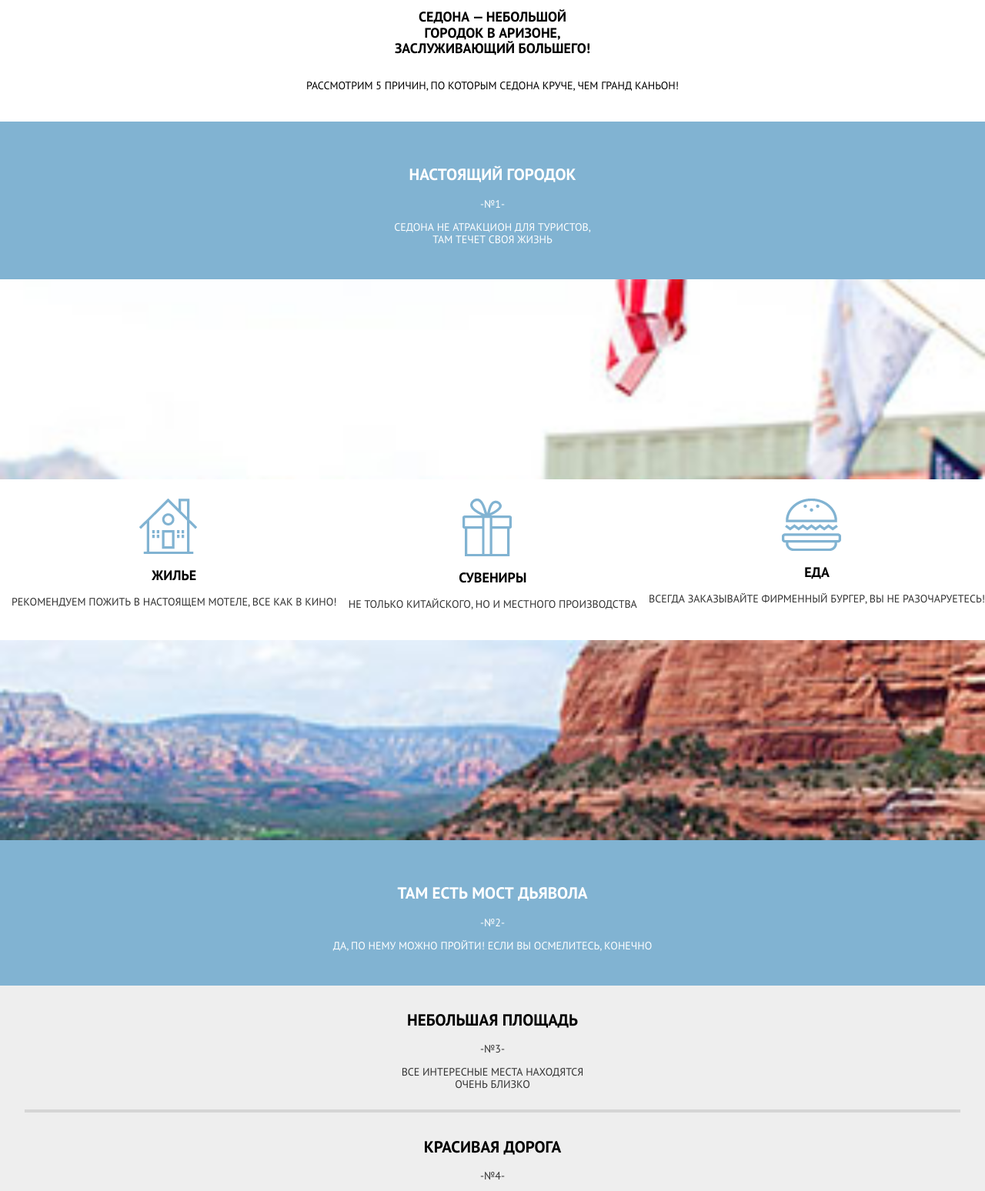
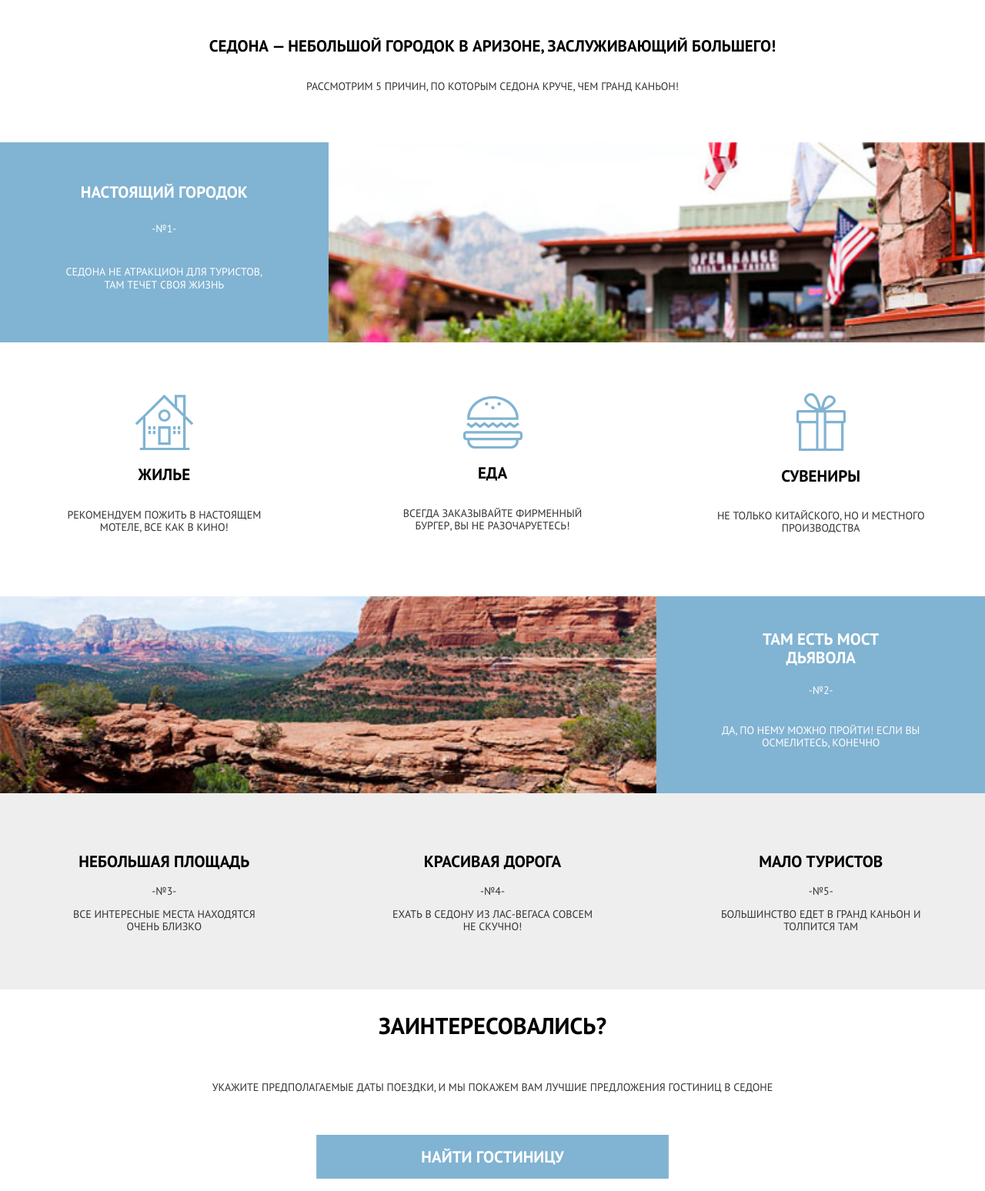
Before and after one commit to ButchStein/sedona, a website: page source/index.html in a window 1280 px wide. Shown: the part 610-2158 px from the top of the page at 77% size. Drawn offline with nearby package versions, Linux system fonts and the light colour scheme; files that its build step writes are made by us from their sources.

Commit message:
индексная

```diff
--- a/source/index.html
+++ b/source/index.html
@@ -27,9 +27,7 @@
       </header>
 
       <div class="content">
-        <h2 class="content__title">СЕДОНА — небольшой<br />
-          городок в АРИЗОНЕ,<br />
-          заслуживающий большего!</h2>
+        <h2 class="content__title">СЕДОНА — небольшой городок в АРИЗОНЕ, заслуживающий большего!</h2>
         <p class="content__text">
           Рассмотрим 5 причин, по которым седона круче, чем гранд каньон!
         </p>
@@ -39,8 +37,7 @@
         <div class="block-skill">
           <h2 class="block-skill__title">Настоящий городок</h2>
           <p class="block-skill__number">-№1-</p>
-          <p class="block-skill__text">СЕДОНА не атракцион для туристов,<br />
-            там течет своя жизнь</p>
+          <p class="block-skill__text">СЕДОНА не атракцион для туристов, там течет своя жизнь</p>
           <div class="block-skill__img-wrap">
             <img class="block-skill__img" src="./img/city_photo.jpg" alt="city">
           </div>
@@ -57,7 +54,7 @@
             <p class="block-boxes__text">Рекомендуем пожить в настоящем мотеле, все как в кино!</p>
           </div>
         </div>
-        <div class="block-boxes__item">
+        <div class="block-boxes__item block-boxes__item_gift">
           <div class="block-boxes__img-wrap">
             <img class="block-boxes__img" src="./img/icon-gift.png">
           </div>
@@ -70,7 +67,7 @@
           <div class="block-boxes__img-wrap">
             <img class="block-boxes__img" src="./img/icon-burger.png">
           </div>
-          <div class="block-boxes__item-cont">
+          <div class="block-boxes__item-cont block-boxes__item-cont_food">
             <h2 class="block-boxes__name">еда</h2>
             <p class="block-boxes__text">всегда заказывайте фирменный бургер, вы не разочаруетесь!</p>
           </div>
@@ -78,7 +75,7 @@
       </div>
 
       <div class="block-skills">
-        <div class="block-skill">
+        <div class="block-skill block-skill_mod">
           <div class="block-skill__img-wrap-rev">
             <img class="block-skill__img" src="./img/bridge_photo.jpg" alt="bridge">
           </div>
@@ -92,27 +89,23 @@
         <div class="block-skill-reverse block-skill-reverse-line">
           <h2 class="block-skill-reverse__title">Небольшая площадь</h2>
           <p class="block-skill-reverse__number">-№3-</p>
-          <p class="block-skill-reverse__text">Все интересные места находятся<br />
-            очень близко</p>
+          <p class="block-skill-reverse__text">Все интересные места находятся очень близко</p>
         </div>
         <div class="block-skill-reverse block-skill-reverse-line">
           <h2 class="block-skill-reverse__title">Красивая дорога</h2>
           <p class="block-skill-reverse__number">-№4-</p>
-          <p class="block-skill-reverse__text">Ехать в Седону из Лас-Вегаса<br />
-            совсем не скучно!</p>
+          <p class="block-skill-reverse__text">Ехать в Седону из Лас-Вегаса совсем не скучно!</p>
         </div>
         <div class="block-skill-reverse">
           <h2 class="block-skill-reverse__title">Мало туристов</h2>
           <p class="block-skill-reverse__number">-№5-</p>
-          <p class="block-skill-reverse__text">Большинство едет в гранд каньон<br />
-            и толпится там</p>
+          <p class="block-skill-reverse__text">Большинство едет в гранд каньон и толпится там</p>
         </div>
       </div>
 
       <div class="block-option">
         <h2 class="block-option__title">заинтересовались?</h2>
-        <p class="block-option__text">Укажите предполагаемые даты поездки, и мы покажем вам лучшие предложения гостиниц
-          в седоне
+        <p class="block-option__text">Укажите предполагаемые даты поездки, и мы покажем вам лучшие предложения гостиниц в седоне
         </p>
         <a href="#" class="block-option__btn">найти гостиницу</a>
         <div class="block-option__img-wrap">
--- a/source/scss/blocks/block-boxes.scss
+++ b/source/scss/blocks/block-boxes.scss
@@ -21,11 +21,34 @@
 
 @media (min-width: 768px) {
   .block-boxes__item {
-    display: block;
+    width: 33.3333%;
+    display: flex;
+    flex-flow: column;
+    justify-content: center;
     text-align: center;
   }
   .block-boxes {
+    width: 100%;
+    height: 330px;
     display: flex;
+    flex-flow: row;
     justify-content: space-between;
+    margin-top: 0;
+  }
+  .block-boxes__item-cont {
+    margin: 0;
+    display: flex;
+    flex-flow: column;
+    justify-content: space-between;
+    padding: 0 14%;
+  }
+  .block-boxes__item-cont_food {
+    padding: 0 18%;
+  }
+  .block-boxes__name {
+    font-size: 21px;
+  }
+  .block-boxes__item_gift {
+    order: 1;
   }
 }
--- a/source/scss/blocks/block-option.scss
+++ b/source/scss/blocks/block-option.scss
@@ -25,7 +25,7 @@
   background-repeat: no-repeat;
   background-size: cover;
   color: #fff;
-  padding: .785em 0;
+  padding: 0.785em 0;
   margin-top: 40px;
 }
 img {
@@ -42,3 +42,26 @@ img {
   background-size: cover;
   margin-top: 50px;
 }
+
+@media (min-width: 768px) {
+  .block-option{
+    display: flex;
+    flex-flow: column;
+    justify-content: space-around;
+    align-items: center;
+  }
+  .block-option__title {
+    font-size: 30px;
+  }
+  .block-option__text {
+    padding: 0 20%;
+  }
+  .block-option__btn {
+    width: 458px;
+  }
+  .block-option__img-wrap {
+    height: 350px;
+    background-image: url(/img/map_tab.jpg);
+
+  }
+  }
--- a/source/scss/blocks/block-skills-list.scss
+++ b/source/scss/blocks/block-skills-list.scss
@@ -16,7 +16,7 @@
   background-position-y: bottom;
 }
 
-.block-skill-reverse__title{
+.block-skill-reverse__title {
   font-size: 21px;
   padding-top: 15px;
 }
@@ -24,7 +24,22 @@
   margin: 0;
   color: #333;
 }
-.block-skill-reverse__text{
+.block-skill-reverse__text {
   color: #333;
   padding-bottom: 15px;
 }
+@media (min-width: 768px) {
+  .block-skill-reverse-line {
+    background-image: none;
+  }
+  .block-skills-list {
+    min-height: 255px;
+    display: flex;
+    flex-flow: row nowrap;
+    justify-content: space-between;
+  }
+  .block-skill-reverse {
+    width: 33.3333%;
+    padding: 0 6.11%;
+  }
+}
--- a/source/scss/blocks/block-skills.scss
+++ b/source/scss/blocks/block-skills.scss
@@ -16,15 +16,14 @@ img {
   text-transform: uppercase;
   color: #fff;
 }
-.block-skill__title{
+.block-skill__title {
   font-size: 21px;
   padding-top: 40px;
 }
-.block-skill__number{
+.block-skill__number {
   margin: 0;
-
 }
-.block-skill__text{
+.block-skill__text {
   padding-bottom: 30px;
 }
 .block-skill__img-wrap {
@@ -36,7 +35,7 @@ img {
 }
 .block-skill__img-wrap-rev {
   max-width: 100%;
-  height: 260px;
+  height: 256px;
   background-image: url(/img/bridge_photo_mob.jpg);
   background-repeat: no-repeat;
   background-size: cover;
@@ -45,3 +44,44 @@ img {
 .block-skill__img {
   visibility: hidden;
 }
+@media (min-width: 768px) {
+  .block-skill {
+    display: grid;
+    grid-template-columns: 33.3333% 66.6667%;
+    grid-template-rows: min-content;
+  }
+  .block-skill_mod {
+    display: grid;
+    grid-template-columns: 66.6667% 33.3333%;
+    grid-template-rows: min-content;
+  }
+  .block-skill__title {
+    grid-row: 1;
+    font-size: 21px;
+    justify-self: center;
+    align-self: end;
+    padding: 0 22%;
+    margin: 0;
+  }
+  .block-skill__number {
+    grid-row: 2;
+    justify-self: center;
+    align-self: center;
+    margin: 0;
+  }
+  .block-skill__text {
+    grid-row: 3;
+    padding: 0 19%;
+  }
+  .block-skill__img-wrap {
+    grid-area: 1/2/4/3;
+    background-image: url(/img/city_photo_tab.jpg);
+  }
+  .block-skill__img-wrap-rev {
+    grid-area: 1/1/4/2;
+    background-image: url(/img/bridge_photo_tab.jpg);
+  }
+  .block-skills {
+    margin-top: 0;
+  }
+}
--- a/source/scss/blocks/content.scss
+++ b/source/scss/blocks/content.scss
@@ -10,8 +10,30 @@
 
 .content__title {
   font-size: 18px;
+  padding: 0 15px;
 }
 
-.content__text{
+.content__text {
   font-size: 14px;
+  color: #333;
 }
+
+@media (min-width: 768px) {
+  .content {
+    height: 205px;
+    justify-content: center;
+  }
+  .content-wrapper {
+    margin-top: -40px;
+  }
+  .content__title {
+    font-size: 21px;
+    padding: 0 65px;
+  }
+  .content__title_fpage {
+    font-size: 30px;
+  }
+  .content__text_fpage {
+    padding: 0 21%;
+  }
+}
--- a/source/scss/blocks/ffcontacts.scss
+++ b/source/scss/blocks/ffcontacts.scss
@@ -5,7 +5,6 @@
   display: flex;
   flex-flow: column;
   justify-content: space-around;
-  // align-items: center;
   margin-top: 25px;
 }
 
@@ -16,6 +15,7 @@
   background-color: #fff;
 }
 .feedback-form__contacts-input-name {
+  min-width: min-content;
   display: block;
   color: #333;
   font-size: 14px;
--- a/source/scss/blocks/ffperson.scss
+++ b/source/scss/blocks/ffperson.scss
@@ -11,11 +11,12 @@
 .feedback-form__person-input {
   display: flex;
   flex-flow: row;
-  justify-content: flex-start;
+  justify-content: space-between;
   line-height: 4em;
   margin-left: 10px;
 }
 .feedback-form__person-input-name {
+  min-width: min-content;
   color: #333;
   text-transform: uppercase;
   margin-left: 5px;
--- a/source/scss/blocks/footer.scss
+++ b/source/scss/blocks/footer.scss
@@ -5,7 +5,7 @@
   align-items: center;
 }
 
-.footer-left{
+.footer-left {
   margin-top: 40px;
 }
 .footer-left__link {
@@ -14,7 +14,6 @@
   text-decoration: none;
   text-transform: uppercase;
   color: #000;
-
 }
 .footer-center {
   display: flex;
@@ -48,7 +47,7 @@
   background-repeat: no-repeat;
 }
 
-.footer-right{
+.footer-right {
   display: flex;
   flex-flow: row wrap;
   justify-content: center;
@@ -56,6 +55,14 @@
   text-transform: uppercase;
 }
 
-.footer-right__link{
+.footer-right__link {
   margin-left: 10px;
 }
+@media (min-width: 768px) {
+  .footer {
+    flex-flow: row;
+  }
+  .footer-left {
+    margin: 0;
+  }
+}
--- a/source/scss/blocks/header.scss
+++ b/source/scss/blocks/header.scss
@@ -48,6 +48,43 @@ img {
   height: 389px;
   background-image: url(/img/header_main_mob_bg.png);
   background-repeat: no-repeat;
-  background-size: 100%;
+  background-position-x: center;
+  background-size: cover;
   margin-top: -50px;
 }
+
+@media (min-width: 768px) {
+  .header {
+    flex-flow: column;
+    justify-content: center;
+  }
+  .header__nav {
+    font-size: 14px;
+    flex-flow: row nowrap;
+    justify-content: center;
+    align-content: center;
+  }
+  .nav__link {
+    width: 20%;
+    background-image: none;
+    color: #000;
+    padding-top: 1.1%;
+  }
+  .nav__link:nth-child(3) {
+    order: 0;
+    background-image: url(/img/logotype_tab.png);
+    padding-top: 0;
+  }
+  .header__image {
+    height: 518px;
+    background-image: url(/img/header_main_tab_bg.png);
+    background-size: auto;
+    margin-top: -35px;
+  }
+  .header__image_mod {
+    height: 346px;
+    background-image: url(/img/header_form_tab.png);
+    background-size: auto;
+    background-position-y: -3em;
+  }
+}
```
Also changed, not shown: source/form.html (+4 -4 lines), source/gallery.html (+1 -1 lines), source/img/bridge_photo_tab.jpg (added), source/img/city_photo_tab.jpg (added), source/img/header_form_tab.png (added), source/img/logotype_tab.png (added), source/img/map_tab.jpg (added), 1 other file. Lines whose indentation alone changed are shown as unchanged.
